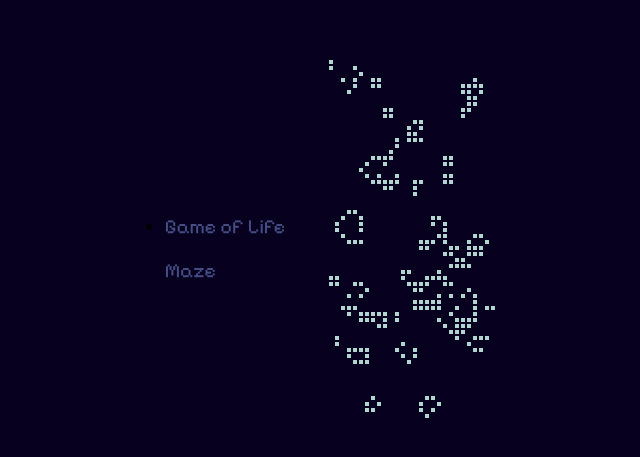
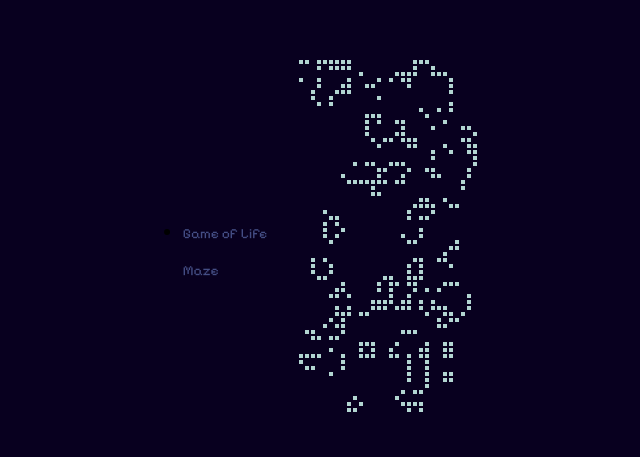
Before and after one commit to uigormarshall/Conway-s-Game-of-Life, a Vue app in the folder Generics/: page /game-of-life in a window 1280 px wide. Shown: the part 161-618 px from the top of the page, without its empty margins (344-984 px from the left). Built offline with nearby package versions, Linux system fonts and the light colour scheme.

Commit message:
feat: alteração de estilos

```diff
--- a/Generics/src/components/RoutesList.vue
+++ b/Generics/src/components/RoutesList.vue
@@ -15,6 +15,7 @@
 <style scoped>
  p {
   color: #444d84 ;
+  font-size: 14px;
  }
  a {
   text-decoration: none;
--- a/Generics/src/pages/GameOfLife.vue
+++ b/Generics/src/pages/GameOfLife.vue
@@ -9,6 +9,7 @@
 </template>
 <style>
 td{
+  border: none;
   width: 2px;
   height: 2px;
 }
@@ -26,7 +27,7 @@ export default {
   },
   mounted() {
     const rule = new GameOfLifeRule();
-   const game = new Game('Game Of Life', 3 ,rule);
+    const game = new Game('Game Of Life', 2 ,rule);
    game.run();
 
   },
--- a/Generics/src/style.css
+++ b/Generics/src/style.css
@@ -11,5 +11,5 @@ td{
   height: 2px;
 }
 div{
-  padding: 20px auto;
+  padding: 10px auto;
 }
```
